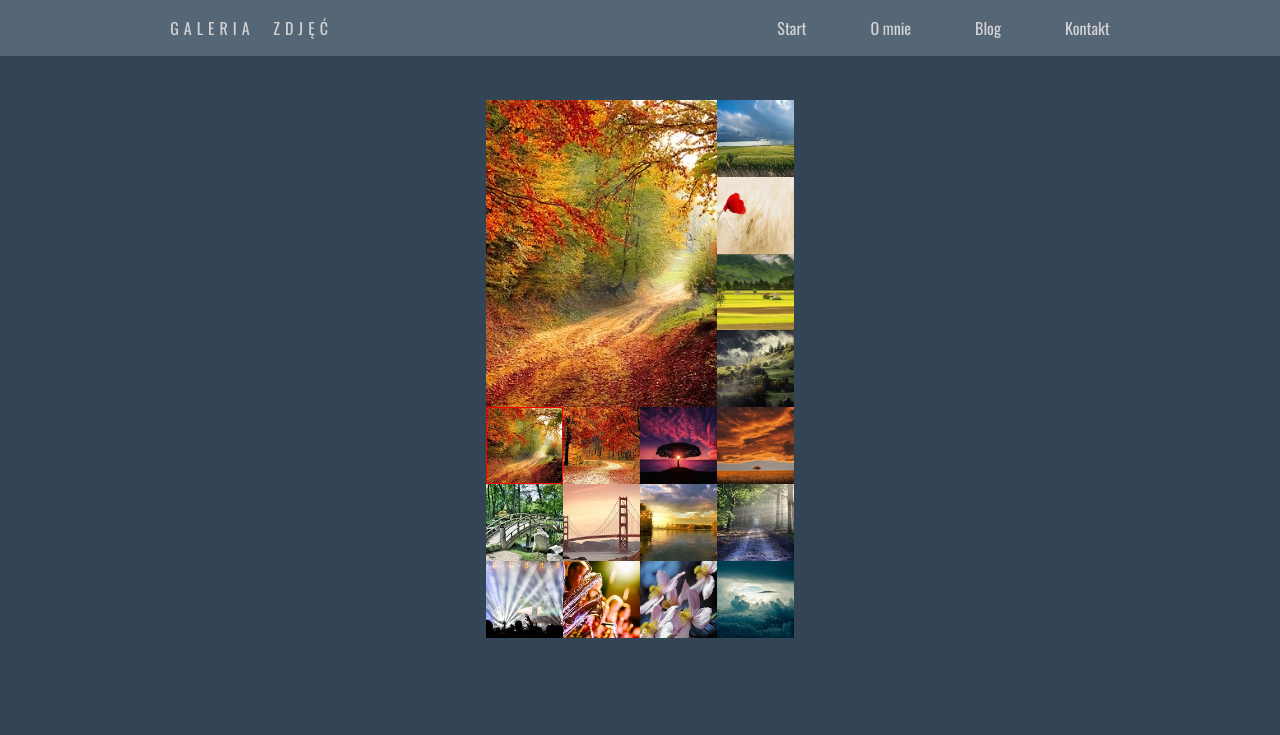
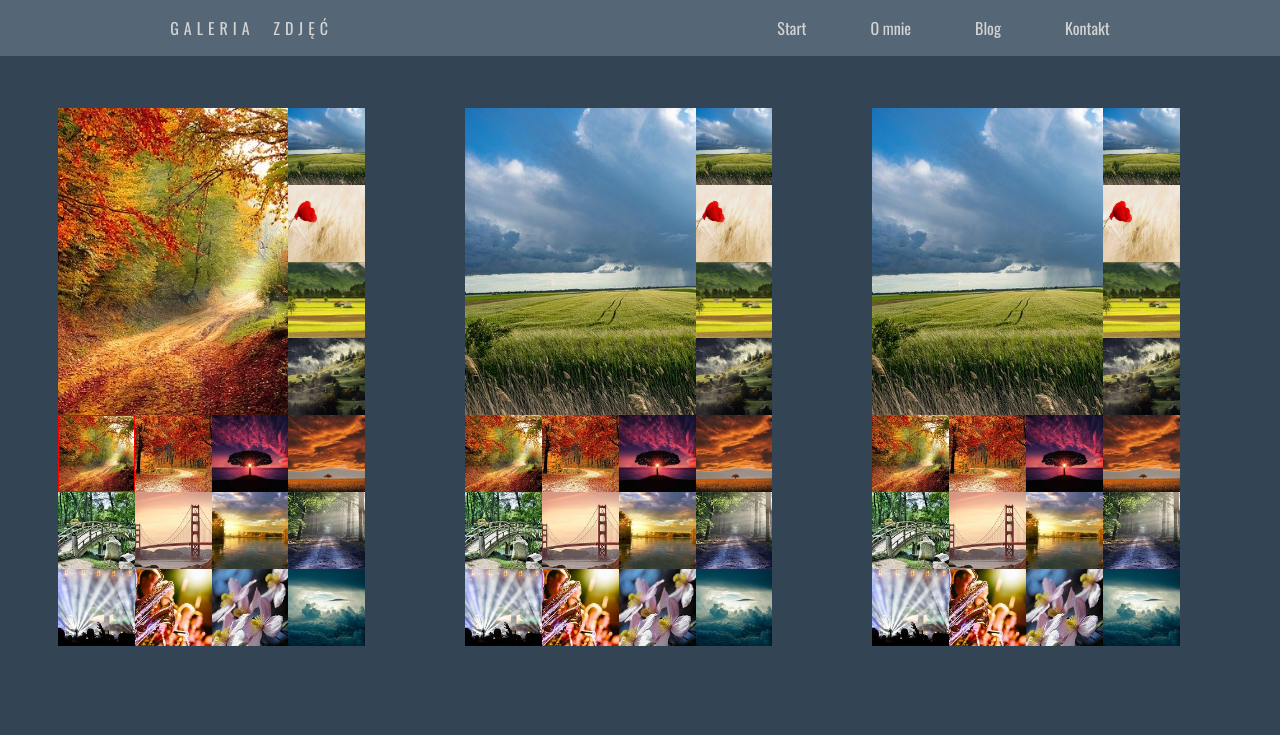
Before and after one commit to marcocollander/gallery-advertisement, a plain HTML site: page index.html in a window 1280 px wide. Shown: the top 735 px of the page. Drawn offline with nearby package versions, Linux system fonts and the light colour scheme.

Commit message:
Add third gallery

```diff
--- /dev/null
+++ b/scss/layout/_main-container.scss
@@ -0,0 +1,3 @@
+.container {
+  display: flex;
+}
--- a/scss/layout/_page.scss
+++ b/scss/layout/_page.scss
@@ -5,7 +5,7 @@ body {
 .content {
   width: 24vw;
   height: 42vw;
-  margin: 100px auto 0;
+  margin: 100px 50px;
   background-color: $color-content;
 }
 
--- a/scss/main.scss
+++ b/scss/main.scss
@@ -1,5 +1,6 @@
 @import url("https://fonts.googleapis.com/css2?family=Oswald:wght@400;700&display=swap");
 @import 'utils/reset';
 @import 'utils/variables';
+@import 'layout/main-container';
 @import 'layout/header';
 @import 'layout/page';
```
Also changed, not shown: css/main.css, 1 other file.
